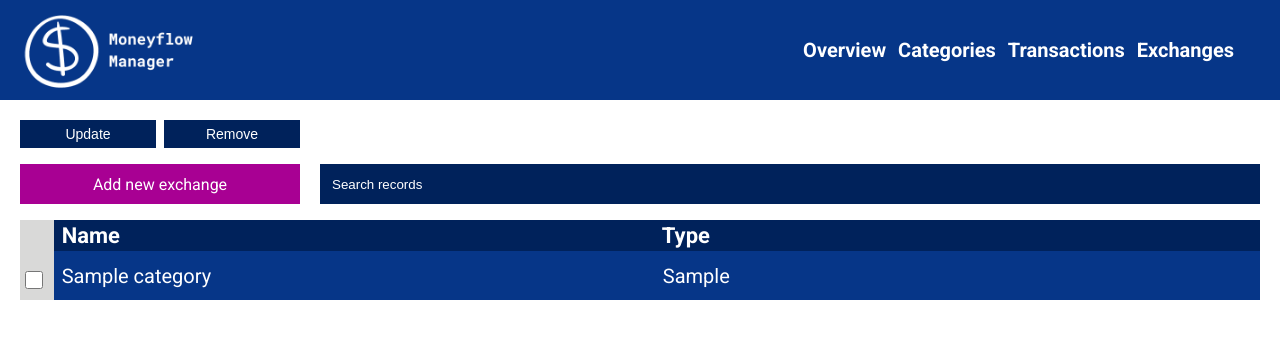
After one commit to DTProductions/Moneyflow-Manager, a Flask app: page /categories in a window 1280 px wide. The commit adds this page. Shown: the top 339 px of the page. Run offline with Flask 3, Linux system fonts and the light colour scheme; the visitor is signed in with stand-in values (Sample User, id 1); tables that the repository leaves empty hold one stand-in row (values such as "Sample post").

Commit message:
add categories page desktop frontend

```diff
--- a/app.py
+++ b/app.py
@@ -3,6 +3,7 @@ from flask_session import Session
 from datetime import timedelta
 from blueprints.auth import login_bp, register_bp
 from blueprints.overview import overview_bp
+from blueprints.categories import categories_bp
 
 app = Flask(__name__)
 
@@ -13,7 +14,9 @@ Session(app)
 
 app.register_blueprint(login_bp)
 app.register_blueprint(register_bp)
+
 app.register_blueprint(overview_bp)
+app.register_blueprint(categories_bp)
 
 @app.route("/")
 def index():
--- /dev/null
+++ b/blueprints/categories.py
@@ -0,0 +1,13 @@
+from flask import Blueprint, render_template, session
+from sqlalchemy import select
+from dbschema import db_engine, transaction_categories_table
+
+categories_bp = Blueprint("categories_bp", __name__)
+
+@categories_bp.route("/categories")
+def categories():
+    fields = ["Name", "Type"]
+    with db_engine.begin() as conn:
+        query = select(transaction_categories_table).where(transaction_categories_table.c.user_id == session["user_id"])
+        results = conn.execute(query)
+    return render_template("categories.html", results=results, fields=fields)
--- /dev/null
+++ b/static/categories.js
@@ -0,0 +1,11 @@
+document.addEventListener("DOMContentLoaded", (Event) =>{
+    let data = document.getElementById("data").querySelectorAll("tr");
+    for(let i = 0; i < data.length; i++){
+        if(i % 2 == 0){
+            data[i].style.backgroundColor = "#063688";
+        }
+        else{
+            data[i].style.backgroundColor = "#004FD6";
+        }
+    }
+});
--- a/static/forms.css
+++ b/static/forms.css
@@ -85,6 +85,37 @@ html{
     outline: 0.075rem solid #00d6d6;
     outline-offset: 0;
 }
+
+/* Table page form buttons */
+.form-button.link.add-new{
+    background-color: #A80093;
+    color: white;
+    height: 100%;
+    margin: 0;
+    width: 7rem;
+    min-width: 5rem;
+    grid-row: 2;
+}
+.form-button.link.add-new:active{
+    background-color: #8a0077;
+}
+.form-button.link.add-new:focus-visible{
+    outline: 0.075rem solid #063688;
+    outline-offset: 0;
+}
+.form-button.link.add-new:focus{
+    outline: 0.075rem solid #063688;
+}
+.form-button.crud{
+    background-color: #00225B;
+    color: white;
+    width: 100%;
+    height: fit-content;
+    font-size: 0.35rem;
+    padding: 0.15rem;
+    margin: 0;
+}
+
 @media screen and (max-width:350px) {
     html{
         font-size: 35px;
--- a/static/inner_page.css
+++ b/static/inner_page.css
@@ -2,6 +2,7 @@ html{
     font-size: 40px;
     font-family: 'Roboto', sans-serif;
 }
+/* navbar */
 body{
     margin: 0;
 }
@@ -44,12 +45,14 @@ body{
     height: 2.25em;
 }
 @media screen and (max-width: 738px) {
+    /* navbar */
     .top-bar{
         font-size: 30px;
         height: 75px;
     }
 }
 @media screen and (max-width: 560px){
+    /* navbar */
     .logo{
         width: 0;
         height: 0;
@@ -61,8 +64,121 @@ body{
     }
 }
 @media screen and (max-width: 344px) {
+    /* navbar */
     .top-bar{
         font-size: 28px;
         height: 70px;
     }
 }
+
+/* Page Content */
+/* Buttons */
+.btn-align-div{
+    display: flex;
+    justify-content: space-between;
+    align-items:flex-end;
+    column-gap: 0.2rem;
+}
+
+/* Search */
+.search-text{
+    width:100%;
+    max-width: 100%;
+    min-width: 0;
+    background-color: #00225B;
+    border: 0;
+    grid-row: 2;
+    grid-column: 3;
+    padding-left: 0.3rem;
+    color: white;
+}
+.search-text::placeholder{
+    color: white;
+}
+.search-text:focus-visible{
+    outline: 0.075rem solid #00d6d6;
+    outline-offset: 0;
+}
+
+/* Rows */
+.row-item-left{
+    font-size: 0.5rem;
+    height: 1rem;
+    color: white;
+}
+.row-item-left.border{
+    padding-left: 0.2rem;
+}
+
+/* Headers */
+.left-tb-header{
+    font-size: 0.55rem;
+    text-align: left;
+    width: 12rem;
+    max-width: 12rem;
+    padding: 0;
+}
+.left-tb-header.border{
+    font-size: 0.55rem;
+    text-align: left;
+    width: 12rem;
+    max-width: 12rem;
+    padding-left: 0.2rem;
+    padding-top: 0.075rem;
+    padding-bottom: 0.075rem;
+}
+
+/* Table - General */
+th, td{
+    margin: 0;
+    min-height: fit-content;
+}
+thead{
+    background-color: #00225B;
+    color: white;
+}
+tbody{
+    width: 8rem;
+}
+.db-table{
+    width: 100%;
+    border-spacing: 0;
+}
+.db-wrapper{
+    display: flex;
+    grid-row: 3;
+    grid-column: 1 / 4;
+}
+
+/* Table - Checkbox */
+.checkbox-background{
+    width: 0.25rem;
+    background-color: #D9D9D8;
+}
+.checkB{
+    width: 0.45rem;
+    height: 0.45rem;
+}
+
+/* Page - General */
+.blue{
+    background-color: #004FD6;
+}
+.dark-blue{
+    background-color: #063688;
+}
+.spaced-body{
+    margin: 0.5rem;
+    display: grid;
+    grid-template-columns: 7rem 0.5rem 3fr;
+    grid-template-rows: 0.7rem 1rem 1fr;
+    row-gap: 0.4rem;
+}
+
+/* Search - Date*/
+.dates-div{
+    display: flex;
+    flex-direction: row;
+    align-items: center;
+    font-size: 0.5rem;
+}
--- /dev/null
+++ b/templates/categories.html
@@ -0,0 +1,34 @@
+{% extends "inner_page_template.html" %}
+{% block body %}
+<div class="spaced-body">
+    <div class="btn-align-div">
+        <button class="form-button crud">Update</button>
+        <button class="form-button crud">Remove</button>
+    </div>
+    <a class="form-button link add-new" href="/categories/forms/add">Add new exchange</a>
+    <input class="search-text" type="search" placeholder="Search records">
+    <div class="db-wrapper">
+        <table class="db-table">
+            <thead>
+                <tr class="table-top">
+                    <th class="checkbox-background"></th>
+                    <th class="left-tb-header border">Name</th>
+                    <th class="left-tb-header">Type</th>
+                </tr>
+            </thead>
+            <tbody id="data">
+                {% for row in results %}
+                {% set row = row._asdict() %}
+                <tr>
+                    <td class="checkbox-background"><input class="checkB"type="checkbox" name='{{row["id"]}}'></td>
+                    <td class="row-item-left border">{{row["name"]}}</td>
+                    <td class="row-item-left">{{row["type"]}}</td>
+                </tr>
+            {% endfor %}
+            <tr style="display: none;">
+            </tr>
+            </tbody>
+        </table>
+    </div>
+</div>
+{% endblock %}
--- a/templates/inner_page_template.html
+++ b/templates/inner_page_template.html
@@ -7,7 +7,11 @@
         <link href="https://fonts.googleapis.com/css2?family=Roboto:wght@400;700&display=swap" rel="stylesheet">
 
         <!--Styles-->
+        <link rel="stylesheet" href="/static/forms.css">
         <link rel="stylesheet" href="/static/inner_page.css">
+
+        <!--Scripts-->
+        <script src="/static/categories.js"></script>
 
         <!--General-->
         <meta name="viewport" content="width=device-width, initial-scale=1.0">
```
